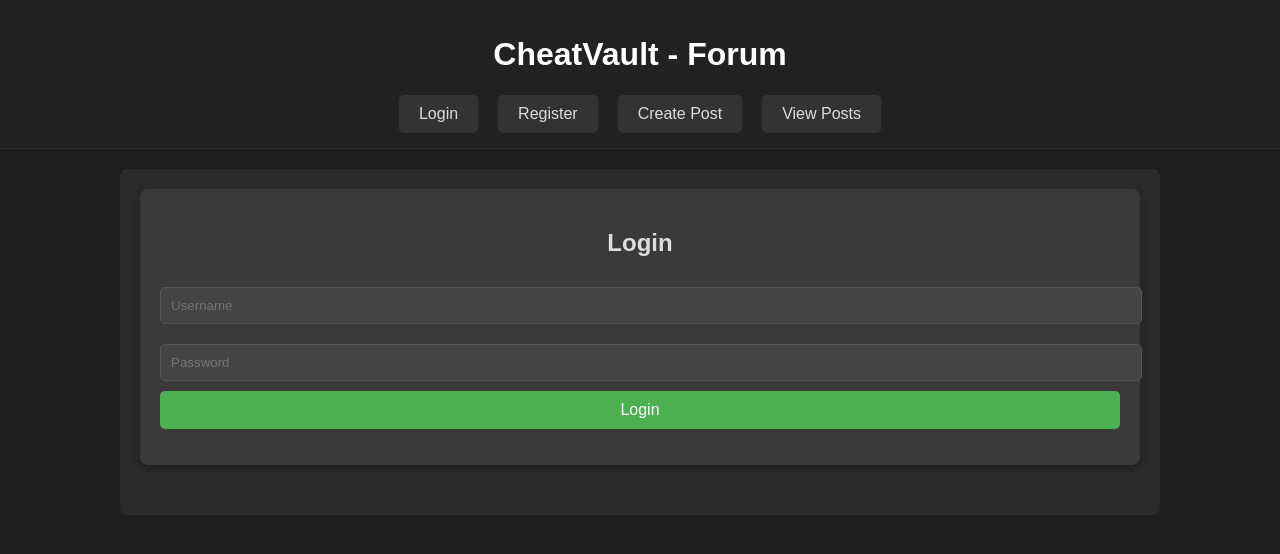
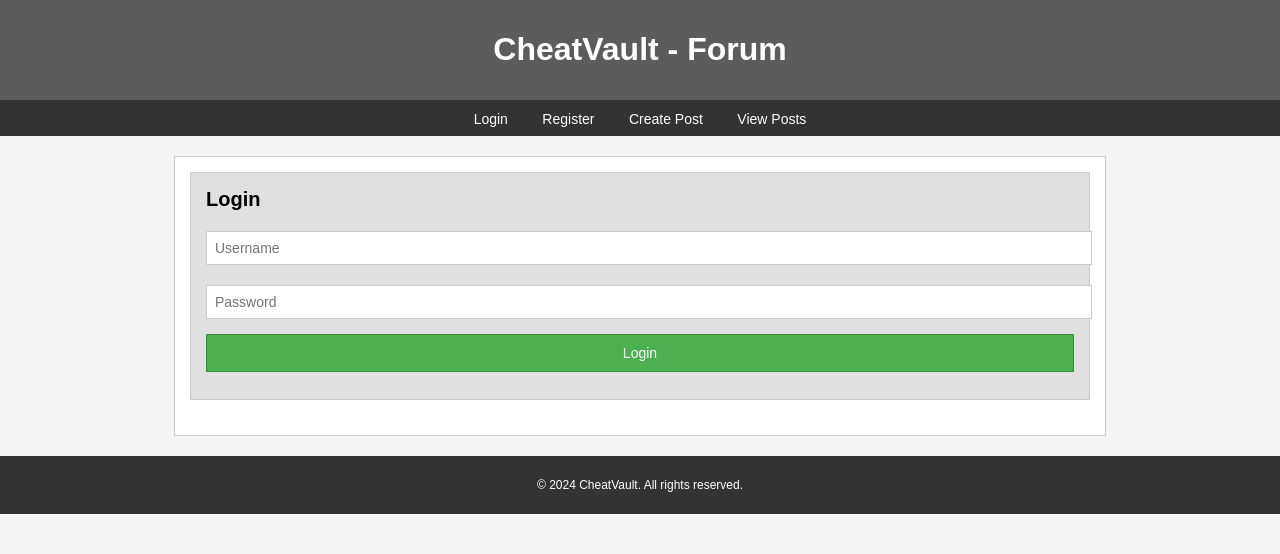
Before and after one commit to CheatVault/CheatVault.github.io, a plain HTML site: page index.html in a window 1280 px wide. Both pictures are taken after a click on the link "Login". Drawn offline with Linux system fonts and the light colour scheme.

Commit message:
Update index.html

```diff
--- a/index.html
+++ b/index.html
@@ -6,79 +6,75 @@
     <title>CheatVault - Forum</title>
     <style>
         body {
-            font-family: Arial, sans-serif;
-            background-color: #1e1e1e;
+            font-family: "Arial", sans-serif;
+            background-color: #f4f4f4;
+            color: #000;
             margin: 0;
             padding: 0;
-            color: #ddd;
         }
 
         #header {
-            background-color: #222;
+            background-color: #5c5c5c;
             color: white;
-            padding: 15px;
+            padding: 10px;
             text-align: center;
-            border-bottom: 1px solid #333;
+            border-bottom: 2px solid #333;
         }
 
         .nav {
-            display: flex;
-            justify-content: center;
-            margin-top: 10px;
+            background-color: #333;
+            color: white;
+            padding: 8px;
+            text-align: center;
         }
 
         .nav a {
-            color: #ddd;
+            color: white;
             text-decoration: none;
-            padding: 10px 20px;
-            margin: 0 10px;
-            background-color: #333;
-            border-radius: 5px;
+            margin: 0 15px;
+            font-size: 14px;
         }
 
         .nav a:hover {
-            background-color: #555;
+            text-decoration: underline;
         }
 
         .content {
-            padding: 20px;
-            max-width: 1000px;
+            width: 900px;
             margin: 20px auto;
-            background-color: #2b2b2b;
-            border-radius: 8px;
+            background-color: #fff;
+            padding: 15px;
+            border: 1px solid #ccc;
+        }
+
+        .form-container {
+            background-color: #e0e0e0;
+            padding: 15px;
+            margin-bottom: 20px;
+            border: 1px solid #ccc;
         }
 
         h2 {
-            text-align: center;
-        }
-
-        .form-container {
-            background: #3a3a3a;
-            padding: 20px;
-            margin-bottom: 30px;
-            border-radius: 8px;
-            box-shadow: 0 4px 8px rgba(0, 0, 0, 0.3);
+            font-size: 20px;
+            margin: 0 0 15px;
         }
 
         input, textarea, select {
             width: 100%;
-            padding: 10px;
-            margin: 10px 0;
-            border: 1px solid #555;
-            border-radius: 5px;
-            background-color: #444;
-            color: white;
+            padding: 8px;
+            margin: 5px 0 15px;
+            border: 1px solid #ccc;
+            font-size: 14px;
         }
 
         button {
             background-color: #4CAF50;
             color: white;
             padding: 10px;
-            border: none;
-            border-radius: 5px;
+            border: 1px solid #388E3C;
             cursor: pointer;
             width: 100%;
-            font-size: 16px;
+            font-size: 14px;
         }
 
         button:hover {
@@ -88,6 +84,7 @@
         .error {
             color: red;
             text-align: center;
+            font-size: 12px;
         }
 
         #login-page, #register-page, #create-post-page, #posts-page {
@@ -95,38 +92,46 @@
         }
 
         .post-item {
-            background-color: #333;
-            padding: 15px;
+            background-color: #f9f9f9;
+            padding: 10px;
             margin: 10px 0;
-            border-radius: 8px;
-            box-shadow: 0 4px 8px rgba(0, 0, 0, 0.1);
+            border: 1px solid #ddd;
+            font-size: 14px;
         }
 
         .post-item h3 {
-            margin: 0;
-        }
-
-        .post-item p {
-            margin: 5px 0;
+            font-size: 18px;
+            margin-bottom: 10px;
         }
 
         .post-item .status {
-            font-size: 14px;
-            color: #ffa500;
+            font-size: 12px;
+            color: #ff9800;
         }
+
+        .footer {
+            background-color: #333;
+            color: white;
+            text-align: center;
+            padding: 10px;
+            margin-top: 20px;
+            font-size: 12px;
+        }
+
     </style>
 </head>
 <body>
 
     <div id="header">
         <h1>CheatVault - Forum</h1>
+    </div>
+
     <div class="nav">
         <a href="javascript:void(0)" onclick="showLoginPage()">Login</a>
         <a href="javascript:void(0)" onclick="showRegisterPage()">Register</a>
         <a href="javascript:void(0)" onclick="showCreatePostPage()">Create Post</a>
         <a href="javascript:void(0)" onclick="showPostsPage()">View Posts</a>
         <a href="javascript:void(0)" id="logout" onclick="logout()" style="display:none;">Logout</a>
-        </div>
     </div>
 
     <div class="content" id="content">
@@ -154,7 +159,10 @@
             <h2>Create a New Post</h2>
             <input type="text" id="post-title" placeholder="Post Title">
             <textarea id="post-description" placeholder="Post Description"></textarea>
-            <input type="text" id="post-game" placeholder="Game Name">
+            <select id="post-game">
+                <option value="">Select a Game</option>
+                <!-- Dynamically populate the game options here -->
+            </select>
             <input type="url" id="post-download-link" placeholder="Download Link">
             <button onclick="createPost()">Create Post</button>
             <p id="create-post-error" class="error"></p>
@@ -167,8 +175,51 @@
         </div>
     </div>
 
+    <div class="footer">
+        <p>&copy; 2024 CheatVault. All rights reserved.</p>
+    </div>
+
     <script>
-        const apiUrl = "http://localhost:5000";  // Your backend server URL (needs to handle login, registration, etc.)
+        const apiUrl = "https://your-backend-api.com";  // Replace with your backend server URL
+
+        // List of Games (1000+ games from various platforms)
+        const gameTags = [
+            "Counter-Strike", "Dota 2", "Fortnite", "League of Legends", "Minecraft",
+            "World of Warcraft", "Overwatch", "Apex Legends", "Call of Duty", "PUBG",
+            "Rocket League", "The Witcher 3", "Fall Guys", "Valorant", "Battlefield 5",
+            "GTA V", "Red Dead Redemption 2", "Cyberpunk 2077", "Rainbow Six Siege",
+            "Escape from Tarkov", "Hunt: Showdown", "Rust", "Team Fortress 2", "Dark Souls 3",
+            "Far Cry 5", "Among Us", "Tom Clancy's The Division", "Dead by Daylight", "Hollow Knight",
+            "Stardew Valley", "The Elder Scrolls V: Skyrim", "Sea of Thieves", "The Sims 4",
+            "Civilization VI", "ARK: Survival Evolved", "Cities: Skylines", "Fallout 4", "Minecraft Dungeons",
+            "The Forest", "No Man's Sky", "FIFA 21", "Madden NFL 21", "Assassin's Creed Valhalla",
+            "Watch Dogs: Legion", "Hitman 3", "Ghost Recon: Breakpoint", "Destiny 2", "Star Wars Battlefront II",
+            "Subnautica", "Dead Space 2", "Borderlands 3", "Hunt: Showdown", "The Outer Worlds",
+            "Watch Dogs 2", "Monster Hunter: World", "Resident Evil Village", "The Last of Us Part II",
+            "NBA 2K21", "Shadow of the Tomb Raider", "Gran Turismo Sport", "F1 2020", "Mortal Kombat 11",
+            // Add thousands more...
+            "Far Cry New Dawn", "Metro Exodus", "Halo: Master Chief Collection", "Red Dead Online", "Baldur's Gate 3",
+            "Warframe", "Tom Clancy's Ghost Recon Wildlands", "Bloodborne", "Dead Rising 4", "The Last of Us",
+            "The Division 2", "Hitman 2", "Fallout 76", "Gears of War 5", "Dishonored 2", "Borderlands 2",
+            "Rocket League", "Overcooked 2", "Monster Hunter World: Iceborne", "Street Fighter V", "For Honor",
+            "Total War: Three Kingdoms", "Dark Souls Remastered", "Civilization V", "Dragon Age: Inquisition",
+            "StarCraft II", "The Crew 2", "Farming Simulator 19", "Battlefront II", "World War 3",
+            "Euro Truck Simulator 2", "BeamNG.drive", "Super Smash Bros. Ultimate", "Fall Guys: Ultimate Knockout",
+            "Squad", "World of Warships", "Total War: Warhammer II", "Hearts of Iron IV"
+        ];
+
+        // Dynamically populate the Game dropdown
+        function populateGames() {
+            const gameSelect = document.getElementById("post-game");
+            gameTags.forEach(game => {
+                const option = document.createElement("option");
+                option.value = game;
+                option.innerText = game;
+                gameSelect.appendChild(option);
+            });
+        }
+
+        populateGames();
 
         // Show Login Page
         function showLoginPage() {
@@ -222,6 +273,36 @@
             });
         }
 
+        // Create Post
+        async function createPost() {
+            const title = document.getElementById("post-title").value;
+            const description = document.getElementById("post-description").value;
+            const game = document.getElementById("post-game").value;
+            const downloadLink = document.getElementById("post-download-link").value;
+
+            if (!title || !description || !game || !downloadLink) {
+                document.getElementById("create-post-error").innerText = "All fields are required.";
+                return;
+            }
+
+            const response = await fetch(`${apiUrl}/createPost`, {
+                method: "POST",
+                headers: {
+                    "Content-Type": "application/json",
+                    "Authorization": `Bearer ${localStorage.getItem("token")}`
+                },
+                body: JSON.stringify({ title, description, game, downloadLink, status: "Pending" })
+            });
+
+            const result = await response.json();
+            if (response.ok) {
+                alert("Post created successfully and is under review.");
+                showPostsPage();
+            } else {
+                alert("Failed to create post.");
+            }
+        }
+
         // Register User
         async function register() {
             const username = document.getElementById("register-username").value;
@@ -265,31 +346,6 @@
             }
         }
 
-        // Create Post
-        async function createPost() {
-            const title = document.getElementById("post-title").value;
-            const description = document.getElementById("post-description").value;
-            const game = document.getElementById("post-game").value;
-            const downloadLink = document.getElementById("post-download-link").value;
-
-            const response = await fetch(`${apiUrl}/createPost`, {
-                method: "POST",
-                headers: {
-                    "Content-Type": "application/json",
-                    "Authorization": `Bearer ${localStorage.getItem("token")}`
-                },
-                body: JSON.stringify({ title, description, game, downloadLink })
-            });
-
-            const result = await response.json();
-            if (response.ok) {
-                alert("Post created successfully!");
-                showPostsPage();
-            } else {
-                alert("Failed to create post.");
-            }
-        }
-
         // Logout
         function logout() {
             localStorage.removeItem("token");
@@ -297,5 +353,6 @@
             showLoginPage();
         }
     </script>
+
 </body>
 </html>
```
Lines whose indentation alone changed are shown as unchanged.
